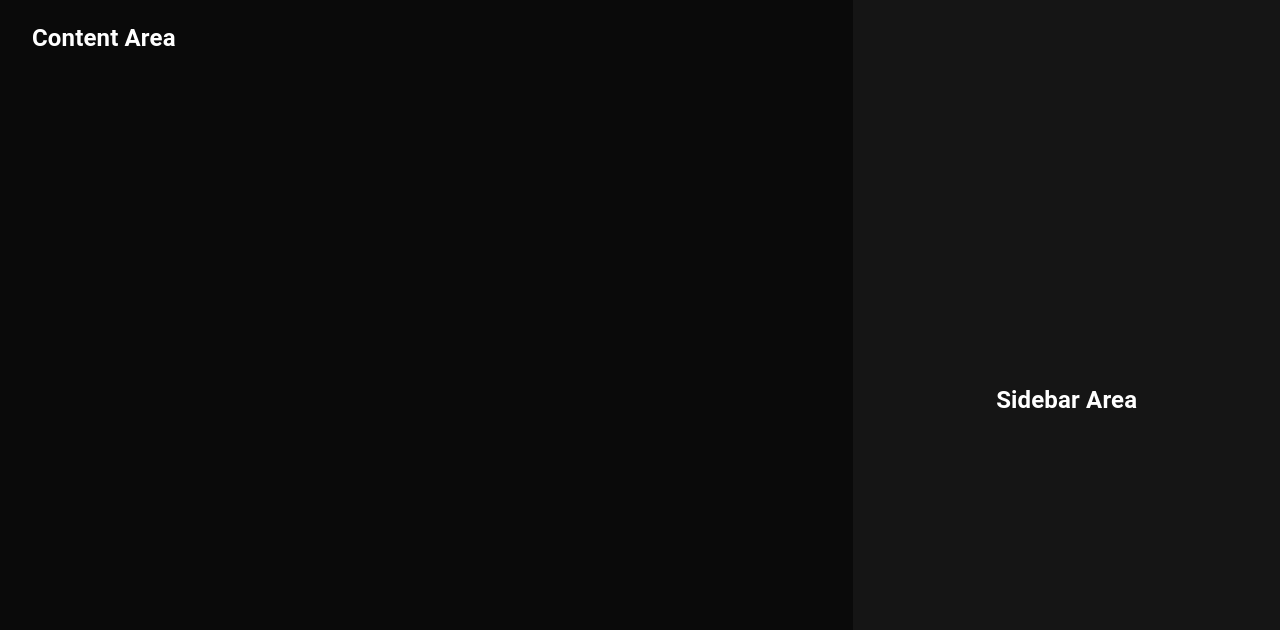
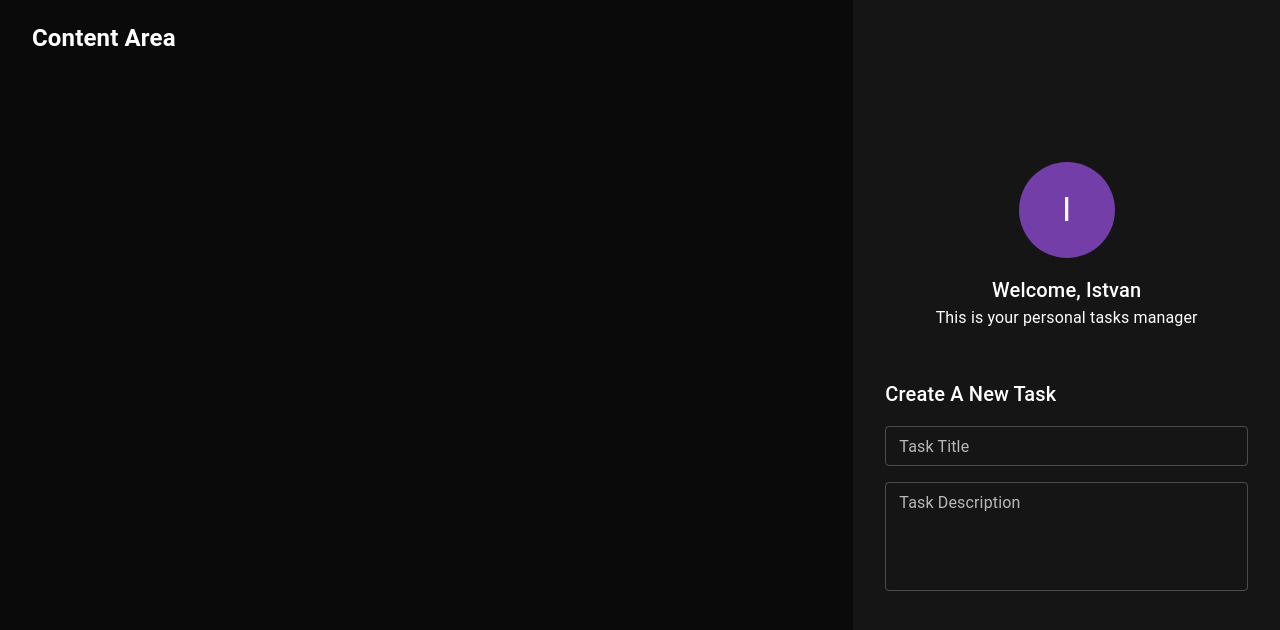
Before and after one commit to stevebiczyk/ts-react-todo-app, a React (Create React App) app: page / in a window 1280 px wide. Shown: the top 630 px of the page. Built offline with nearby package versions, Linux system fonts and the light colour scheme.

Commit message:
added Interfaces and Proptypes to Title and Description fields, fixed Dashboard error

```diff
--- a/src/components/createTaskForm/_taskDescriptionField.tsx
+++ b/src/components/createTaskForm/_taskDescriptionField.tsx
@@ -1,8 +1,16 @@
 import  React, {FC, ReactElement} from 'react';
 
 import { TextField } from '@mui/material';
+import { ITextField } from './interfaces/ITextField';
+import PropTypes from 'prop-types';
 
-export const TaskDescriptionField: FC = (): ReactElement => {
+export const TaskDescriptionField: FC<ITextField> = (props): ReactElement => {
+        // Destructure props
+        const {
+            onChange = (e) => console.log(e.target.value),
+            disabled = false
+        } = props;
+
     return (
         <TextField
             id="description"
@@ -14,6 +22,13 @@ export const TaskDescriptionField: FC = (): ReactElement => {
             multiline
             rows={4}
             fullWidth
+            disabled={disabled}
+            onChange={onChange}
         />
     );
 };
+
+TaskDescriptionField.propTypes = {
+    onChange: PropTypes.func,
+    disabled: PropTypes.bool,
+};
--- a/src/components/createTaskForm/_taskTitleField.tsx
+++ b/src/components/createTaskForm/_taskTitleField.tsx
@@ -1,8 +1,16 @@
 import  React, {FC, ReactElement} from 'react';
 
 import { TextField } from '@mui/material';
+import { ITextField } from './interfaces/ITextField';
+import PropTypes from 'prop-types';
 
-export const TaskTitleField: FC = (): ReactElement => {
+export const TaskTitleField: FC<ITextField> = (props,): ReactElement => {
+    // Destructure props
+    const {
+        onChange = (e) => console.log(e.target.value),
+        disabled = false
+    } = props;
+
     return (
         <TextField
             id="title"
@@ -12,6 +20,13 @@ export const TaskTitleField: FC = (): ReactElement => {
             size="small"
             name="title"
             fullWidth
+            disabled={disabled}
+            onChange={onChange}
         />
     );
 };
+
+TaskTitleField.propTypes = {
+    onChange: PropTypes.func,
+    disabled: PropTypes.bool,
+};
--- a/src/components/createTaskForm/createTaskForm.tsx
+++ b/src/components/createTaskForm/createTaskForm.tsx
@@ -23,7 +23,6 @@ export const CreateTaskForm: FC = (): ReactElement => {
               <TaskTitleField />
               <TaskDescriptionField />
             </Stack>
-            {/*Task Description/}
             {/*Task Date*/}
             {/*Task Status*/}
             {/*Task Priority*/}
--- /dev/null
+++ b/src/components/createTaskForm/interfaces/IDisabled.ts
@@ -0,0 +1,3 @@
+export interface IDisabled {
+  disabled?: boolean;
+}
--- /dev/null
+++ b/src/components/createTaskForm/interfaces/ITextField.ts
@@ -0,0 +1,8 @@
+import React from 'react';
+import { IDisabled } from './IDisabled';
+
+export interface ITextField extends IDisabled {
+  onChange?: (
+    event: React.ChangeEvent<HTMLInputElement | HTMLTextAreaElement>,
+  ) => void;
+}
--- a/src/components/profile/profile.tsx
+++ b/src/components/profile/profile.tsx
@@ -26,7 +26,7 @@ export const Profile: FC<IProfile> = (props): ReactElement => {
         }}
       >
         <Typography variant="h4" color="text.primary">
-          {`${name.charAt(0).toUpperCase}`}
+        {`${name.substring(0, 1)}`}
         </Typography>
       </Avatar>
       <Typography variant="h6" color="text.primary">
--- a/src/pages/dashboard.tsx
+++ b/src/pages/dashboard.tsx
@@ -1,31 +1,14 @@
 import React, { FC, ReactElement } from 'react';
 
 import { Grid } from '@mui/material';
+import { Sidebar } from '../components/sidebar/sidebar';
+import { TaskArea } from '../components/taskArea/taskArea';
 
 export const Dashboard: FC = (): ReactElement => {
   return (
     <Grid container minHeight="100vh" p={0} m={0}>
-      <Grid item md={8} px={4}>
-        <h2>Content Area</h2>
-      </Grid>
-      <Grid
-        item
-        md={4}
-        sx={{
-          height: '100vh',
-          position: 'fixed',
-          right: 0,
-          top: 0,
-          width: '100%',
-          backgroundColor: 'background.paper',
-          display: 'flex',
-          justifyContent: 'center',
-          flexDirection: 'column',
-          alignItems: 'center',
-        }}
-      >
-        <h2>Sidebar Area</h2>
-      </Grid>
+      <TaskArea />
+      <Sidebar />
     </Grid>
   );
 };
```
